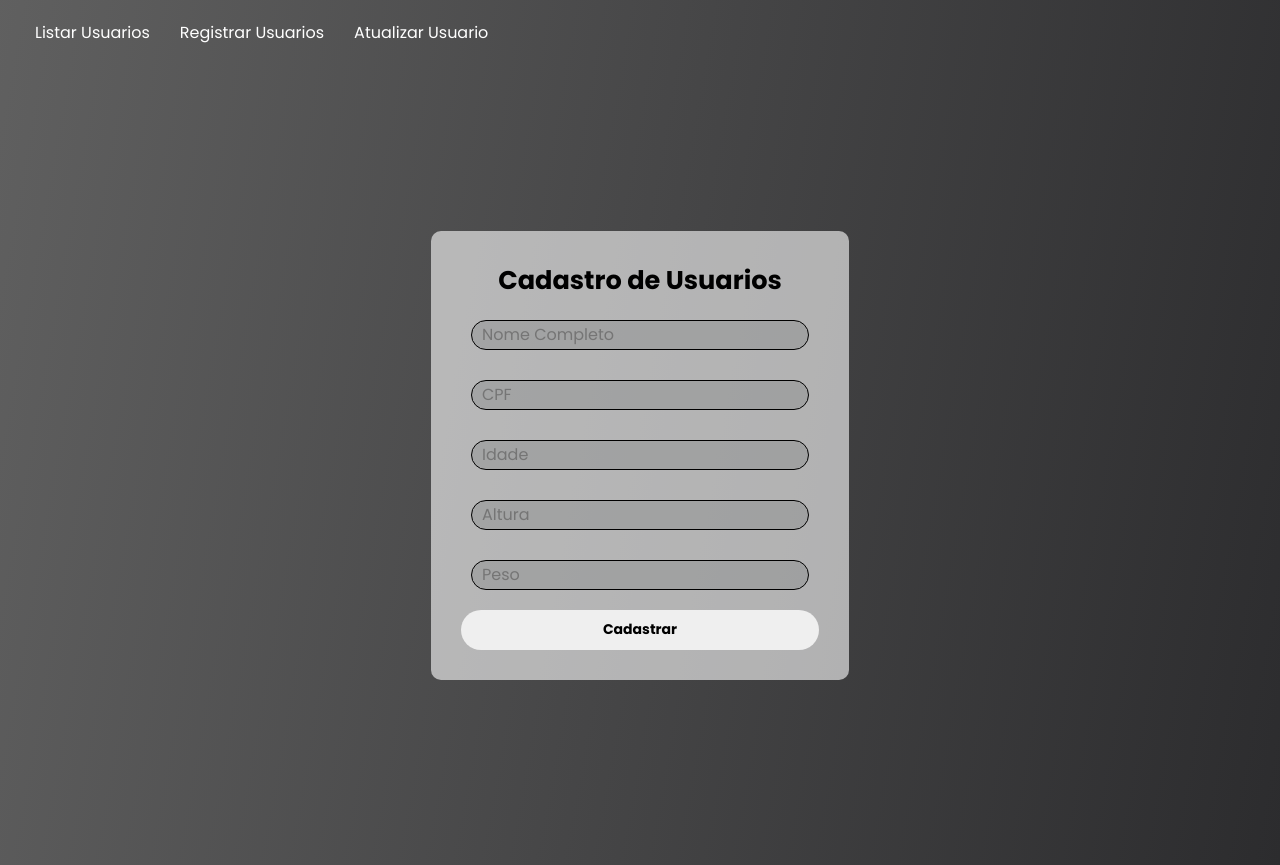
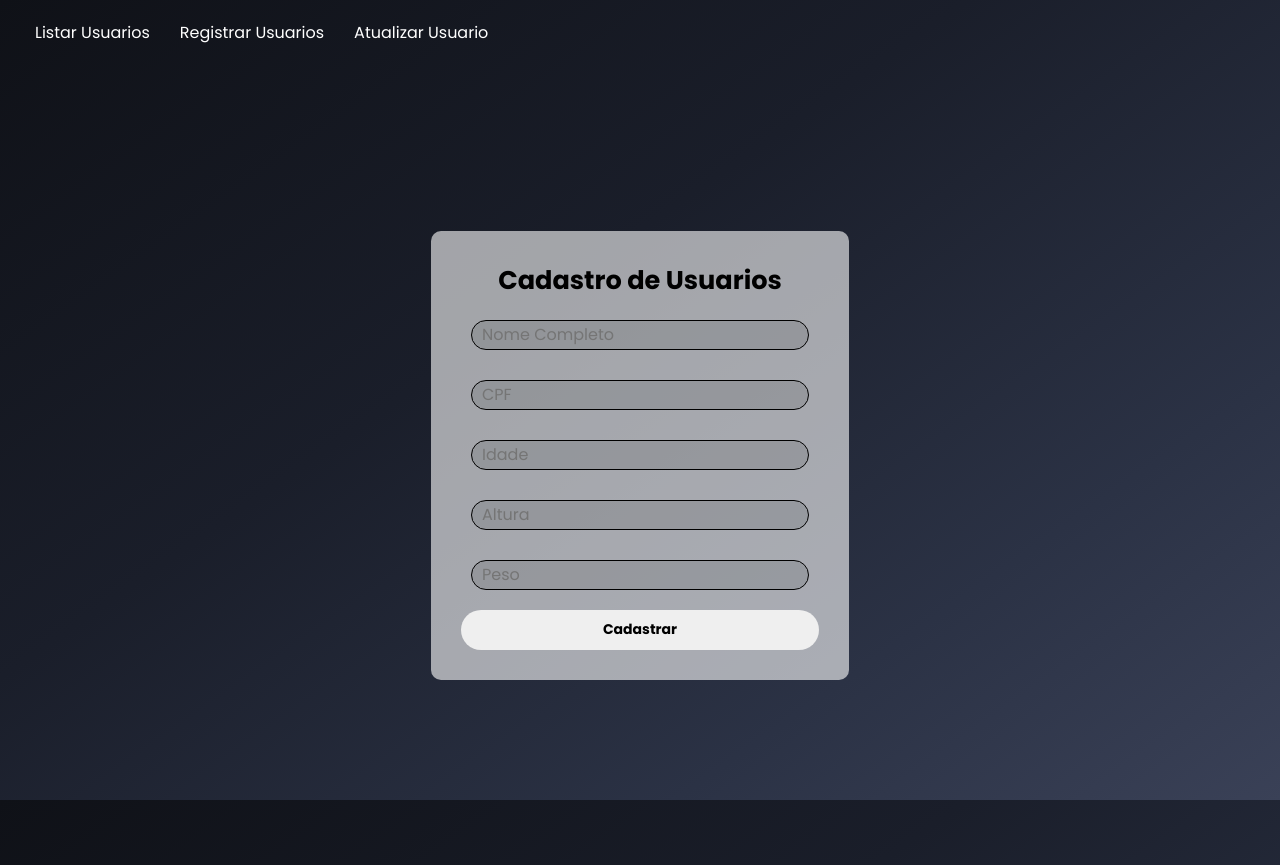
Before and after one commit to coalatz/front_race, a React (Vite) app: page / in a window 1280 px wide. Built offline with nearby package versions, Linux system fonts and the light colour scheme; no server answers.

Commit message:
feat: alerts not null

```diff
--- a/package.json
+++ b/package.json
@@ -14,7 +14,8 @@
     "react": "^19.1.1",
     "react-dom": "^19.1.1",
     "react-router": "^7.9.4",
-    "react-router-dom": "^7.9.4"
+    "react-router-dom": "^7.9.4",
+    "reactjs-popup": "^2.0.6"
   },
   "devDependencies": {
     "@eslint/js": "^9.36.0",
--- a/src/index.css
+++ b/src/index.css
@@ -8,7 +8,17 @@
 body {
   min-width: 100vh;
   width: 100vw;
-  background: linear-gradient(280deg, #2c2c2e 0%, rgba(53, 53, 53, 0.788) 100%);
+  background: linear-gradient(
+    145deg,
+    #0f1117 0%,
+    #1a1e2a 40%,
+    #2b3245 75%,
+    #3a4157 100%
+  );
+
+  background-attachment: fixed;
+  background-repeat: no-repeat;
+  background-size: cover;
 }
 
 input {
--- a/src/pages/Home/index.jsx
+++ b/src/pages/Home/index.jsx
@@ -2,52 +2,111 @@ import "./style.css";
 import Trash from "../../assets/icons8-lixeira.svg";
 import api from "../../services/api";
 import { useEffect, useRef, useState } from "react";
+import Popup from "reactjs-popup";
+import "reactjs-popup/dist/index.css";
 
 function Home() {
-  const [users, setUsers] = useState([]);
+  const [popup, setPopup] = useState(false);
+  const [formData, setFormData] = useState({
+    name: "",
+    cpf: "",
+    age: "",
+    height: "",
+    weight: "",
+  });
+  const [errors, setErros] = useState(false);
 
-  const inputName = useRef();
-  const inputCpf = useRef();
-  const inputAge = useRef();
-  const inputHeight = useRef();
-  const inputWeight = useRef();
-
-  async function getUsers() {
-    const usersFromApi = await api.get("/user/users");
-    console.log(usersFromApi.data);
-    setUsers(usersFromApi.data);
+  async function postUsers(event) {
+    event.preventDefault();
+    if (
+      !formData.name ||
+      !formData.cpf ||
+      !formData.age ||
+      !formData.height ||
+      !formData.weight
+    ) {
+      setErros(true);
+      return;
+    }
+    setErros(false);
+    await api.post("/user/register", formData);
+    setPopup(true);
+    setTimeout(() => {
+      setPopup(false);
+    }, 1000);
   }
-
-  async function postUsers() {
-    await api.post("/user/register", {
-      name: inputName.current.value,
-      cpf: inputCpf.current.value,
-      age: inputAge.current.value,
-      height: inputHeight.current.value,
-      weight: inputWeight.current.value,
-    });
-  }
-
-  async function deleteUsers(id) {
-    await api.delete(`/user/delete/${id}`);
-    getUsers();
-  }
-
-  useEffect(() => {
-    getUsers();
-  }, []);
 
   return (
     <>
       <div className="container">
-        <form action="">
+        <form onSubmit={postUsers}>
           <h1>Cadastro de Usuarios</h1>
-          <input placeholder="Nome Completo" type="nome" ref={inputName} />
-          <input placeholder="CPF" type="cpf" ref={inputCpf} />
-          <input placeholder="Idade" type="idade" ref={inputAge} />
-          <input placeholder="Altura" type="altura" ref={inputHeight} />
-          <input placeholder="Peso" type="peso" ref={inputWeight} />
-          <button onClick={postUsers}>Cadastrar</button>
+          <input
+            name="name"
+            placeholder={
+              errors && !formData.name ? "Nome Obrigatorio" : "Nome Completo"
+            }
+            type="text"
+            value={formData.name}
+            onChange={(e) =>
+              setFormData({ ...formData, [e.target.name]: e.target.value })
+            }
+            style={{ borderColor: errors && !formData.name ? "red" : "black" }}
+          />
+          <input
+            name="cpf"
+            placeholder={errors && !formData.cpf ? "CPF Obrigatorio" : "CPF"}
+            type="text"
+            value={formData.cpf}
+            onChange={(e) =>
+              setFormData({ ...formData, [e.target.name]: e.target.value })
+            }
+            style={{ borderColor: errors && !formData.cpf ? "red" : "black" }}
+          />
+          <input
+            name="age"
+            placeholder={
+              errors && !formData.age ? "Idade obrigatoria" : "Idade"
+            }
+            type="number"
+            value={formData.age}
+            onChange={(e) =>
+              setFormData({ ...formData, [e.target.name]: e.target.value })
+            }
+            style={{ borderColor: errors && !formData.age ? "red" : "black" }}
+          />
+          <input
+            name="height"
+            placeholder={
+              errors && !formData.height ? "Altura obrigatoria" : "Altura"
+            }
+            type="number"
+            value={formData.height}
+            onChange={(e) =>
+              setFormData({ ...formData, [e.target.name]: e.target.value })
+            }
+            style={{
+              borderColor: errors && !formData.height ? "red" : "black",
+            }}
+          />
+          <input
+            name="weight"
+            placeholder={
+              errors && !formData.weight ? "Peso obrigatorio" : "Peso"
+            }
+            type="number"
+            value={formData.weight}
+            onChange={(e) =>
+              setFormData({ ...formData, [e.target.name]: e.target.value })
+            }
+            style={{
+              borderColor: errors && !formData.weight ? "red" : "black",
+            }}
+          />
+          <button type="submit">Cadastrar</button>
+          <Popup open={popup} onClose={() => setPopup(false)}>
+            <div className="popup-text">Usuario Cadastrado</div>
+          </Popup>
         </form>
       </div>
     </>
--- a/src/pages/UpdateUser/index.jsx
+++ b/src/pages/UpdateUser/index.jsx
@@ -1,10 +1,12 @@
 import "./style.css";
 import { useEffect, useState } from "react";
 import api from "../../services/api";
+import Popup from "reactjs-popup";
 
 const UpdateUser = () => {
   const [input, setInput] = useState("");
   const [user, setUser] = useState("");
+  const [popup, setPopup] = useState(false);
 
   async function searchUserCpf(input) {
     const userFromApi = await api.get(`/user/cpf/${input}`);
@@ -16,6 +18,10 @@ const UpdateUser = () => {
     const userId = user.userId;
     const userFromApi = await api.patch(`/user/update/${userId}`, user);
     setUser(userFromApi.data);
+    setPopup(true);
+    setTimeout(() => {
+      setPopup(false);
+    }, 1000);
   }
 
   const handleEditChange = (e) => {
@@ -85,6 +91,13 @@ const UpdateUser = () => {
           <p>IMC</p>
           <input type="text" value={user.imc} readOnly />
           <button onClick={updateUser}>Atualizar</button>
+          <Popup
+            open={popup}
+            onClose={() => setPopup(false)}
+            className="popup-box"
+          >
+            <div className="popup-text">Usuario Atualizado</div>
+          </Popup>
         </div>
       </div>
     </>
--- a/src/pages/UpdateUser/style.css
+++ b/src/pages/UpdateUser/style.css
@@ -43,3 +43,26 @@
   margin: 30px 40px;
   width: 300px;
 }
+
+.popup-content {
+  border-radius: 30px;
+  background: rgba(199, 199, 199, 0.6);
+  top: -20px;
+  animation: toastIn 0.4s ease;
+}
+
+@keyframes toastIn {
+  from {
+    opacity: 0;
+    transform: translateY(100%) scale(0.81);
+  }
+  to {
+    opacity: 1;
+    transform: translateY(0) scale(1);
+  }
+}
+
+.popup-text {
+  font: bold;
+  text-align: center;
+}
```
Also changed, not shown: 1 other file (tests, documents, lock files or other folders).
